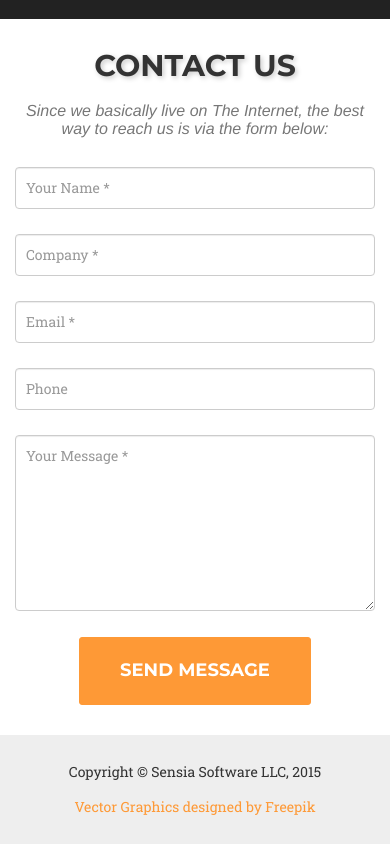
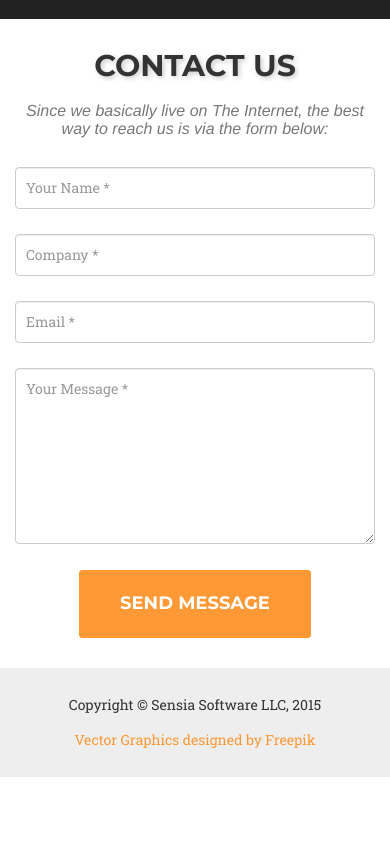
Before and after one commit to sensiasoft/sensiasoft.github.io, a plain HTML site: page index.html in a window 390 px wide. Shown: the part 2978-3822 px from the top of the page. After the commit the page ends 3755 px from the top, so only its background shows below. Drawn offline with nearby package versions, Linux system fonts and the light colour scheme.

Commit message:
Removed phone field

```diff
--- a/index.html
+++ b/index.html
@@ -262,10 +262,6 @@
                                     <input type="email" class="form-control" placeholder="Email *" name="Email" id="email" required data-validation-required-message="Please enter your email address." required>
                                     <p class="help-block text-danger"></p>
                                 </div>
-                                <div class="form-group">
-                                    <input type="tel" class="form-control" placeholder="Phone" name= "Phone" id="phone" required data-validation-required-message="Please enter your phone number.">
-                                    <p class="help-block text-danger"></p>
-                                </div>
                             </div>
                             <div class="col-md-6">
                                 <div class="form-group">
```
